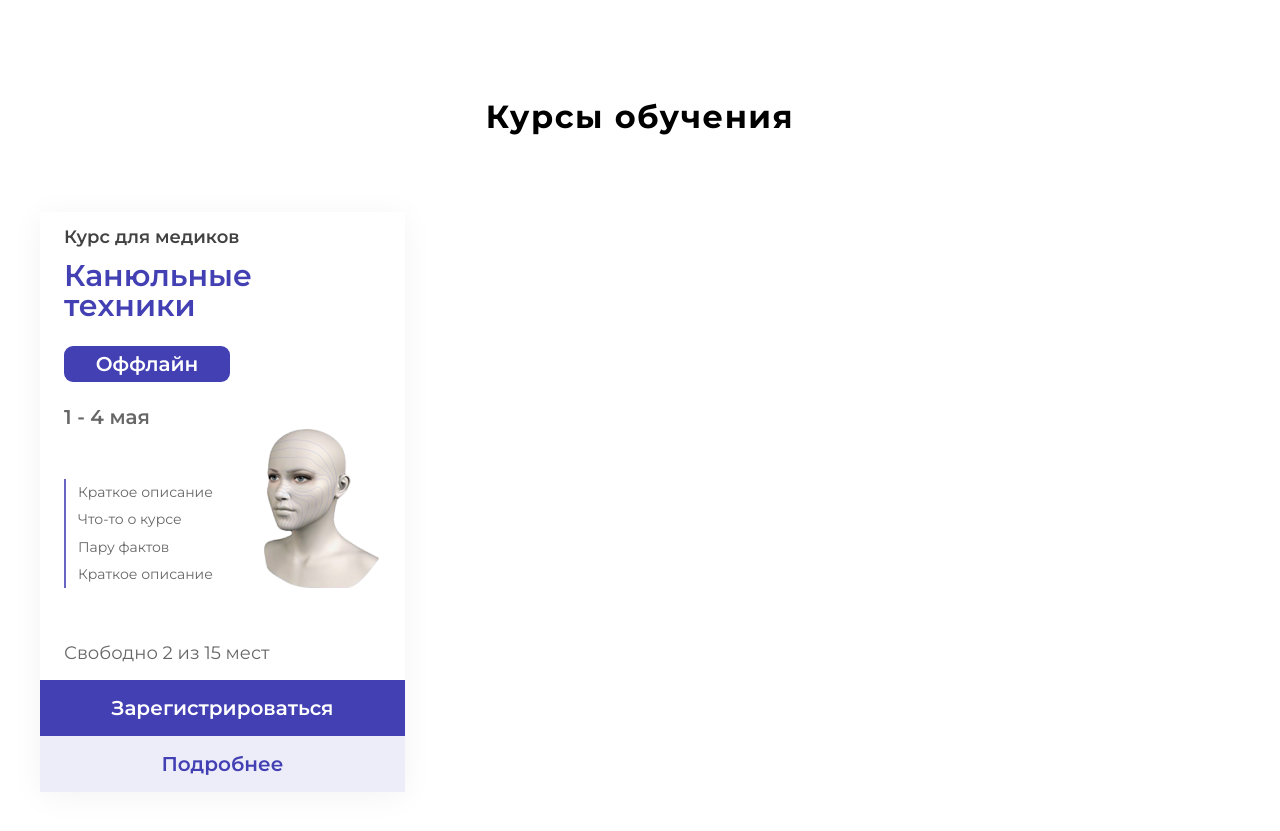
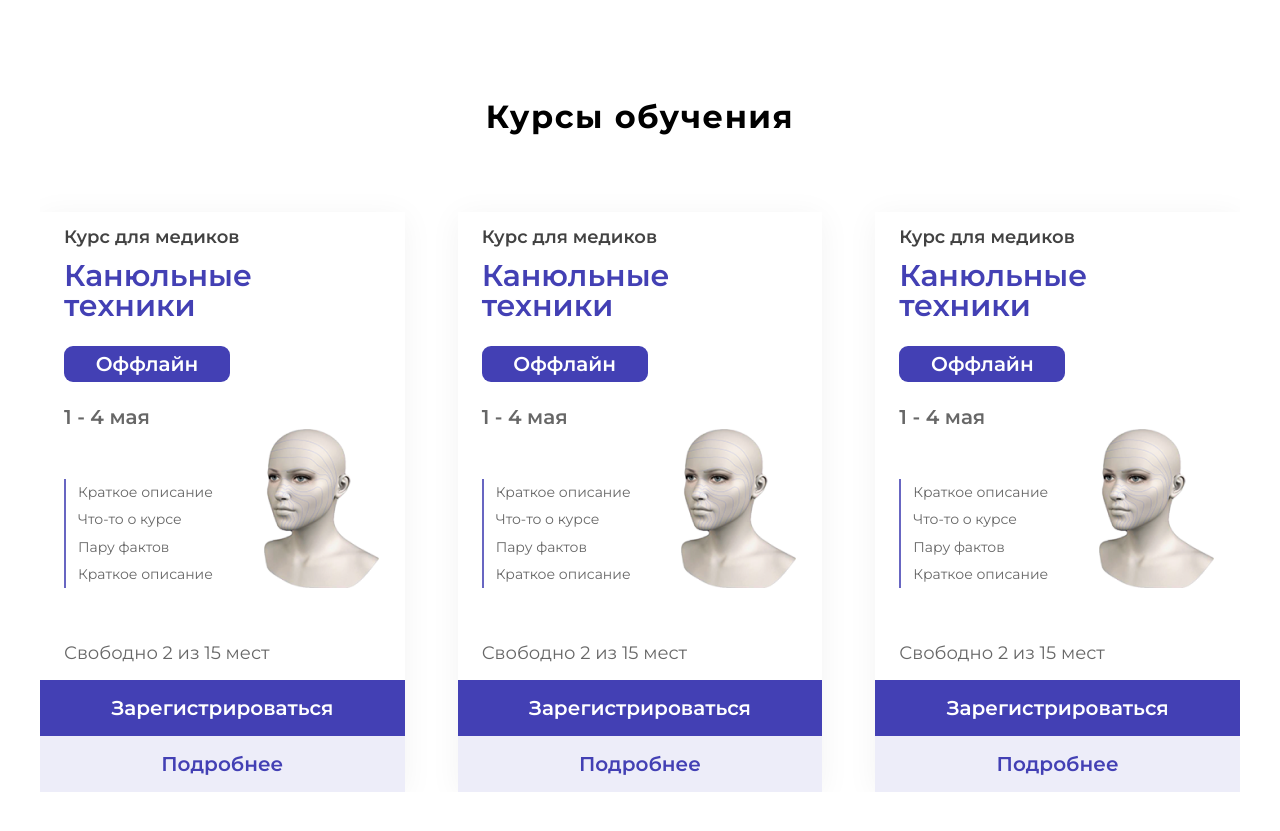
Before and after one commit to Andreeevna/valmari-layout, a website built with Vite: page index.html in a window 1280 px wide. Shown: the part 1040-1871 px from the top of the page. Built offline with nearby package versions, Linux system fonts and the light colour scheme.

Commit message:
add swiper slider in courses

```diff
--- a/assets/styles/main/main.css
+++ b/assets/styles/main/main.css
@@ -181,6 +181,7 @@
 
 .card-rainbow-slider {
 	padding-top: 77px;
+	overflow: hidden;
 }
 
 .swiper-slide {
--- a/index.html
+++ b/index.html
@@ -11,6 +11,8 @@
   <link rel="stylesheet" href="./assets/styles/main/main.css">
 
   <script type="module" src="/main.js" defer></script>
+  <script type="module" src="./js/slider.js" defer></script>
+
 </head>
 
 <body>
@@ -140,6 +142,66 @@
                 <a href="#" class="courses-card__link">Подробнее</a>
               </div>
             </div>
+            <div class="swiper-slide">
+              <div class="courses-card">
+                <div class="courses-card__container">
+                  <span class="courses-card__for">Курс для медиков</span>
+                  <h3 class="courses-card__title">Канюльные <br> техники</h3>
+                  <button class="courses-card__action">Оффлайн</button>
+                  <span class="courses-card__date">1 - 4 мая</span>
+                  <div class="courses-card__desc">
+                    <p>Краткое описание
+                      Что-то о курсе
+                      Пару фактов
+                      Краткое описание</p>
+                    <img src="./assets/images/employees/courses-item.png" alt="Человек">
+                  </div>
+                  <span class="courses-card__places">Свободно 2 из 15 мест</span>
+                </div>
+                <button class="courses-card__reg">Зарегистрироваться</button>
+                <a href="#" class="courses-card__link">Подробнее</a>
+              </div>
+            </div>
+            <div class="swiper-slide">
+              <div class="courses-card">
+                <div class="courses-card__container">
+                  <span class="courses-card__for">Курс для медиков</span>
+                  <h3 class="courses-card__title">Канюльные <br> техники</h3>
+                  <button class="courses-card__action">Оффлайн</button>
+                  <span class="courses-card__date">1 - 4 мая</span>
+                  <div class="courses-card__desc">
+                    <p>Краткое описание
+                      Что-то о курсе
+                      Пару фактов
+                      Краткое описание</p>
+                    <img src="./assets/images/employees/courses-item.png" alt="Человек">
+                  </div>
+                  <span class="courses-card__places">Свободно 2 из 15 мест</span>
+                </div>
+                <button class="courses-card__reg">Зарегистрироваться</button>
+                <a href="#" class="courses-card__link">Подробнее</a>
+              </div>
+            </div>
+            <div class="swiper-slide">
+              <div class="courses-card">
+                <div class="courses-card__container">
+                  <span class="courses-card__for">Курс для медиков</span>
+                  <h3 class="courses-card__title">Канюльные <br> техники</h3>
+                  <button class="courses-card__action">Оффлайн</button>
+                  <span class="courses-card__date">1 - 4 мая</span>
+                  <div class="courses-card__desc">
+                    <p>Краткое описание
+                      Что-то о курсе
+                      Пару фактов
+                      Краткое описание</p>
+                    <img src="./assets/images/employees/courses-item.png" alt="Человек">
+                  </div>
+                  <span class="courses-card__places">Свободно 2 из 15 мест</span>
+                </div>
+                <button class="courses-card__reg">Зарегистрироваться</button>
+                <a href="#" class="courses-card__link">Подробнее</a>
+              </div>
+            </div>
           </div>
         </div>
 
--- /dev/null
+++ b/js/slider.js
@@ -0,0 +1,15 @@
+import Swiper from 'swiper'
+import 'swiper/css'
+
+const swiper = new Swiper('.card-rainbow-slider', {
+	observer: true,
+	observeParents: true,
+	slidesPerView: 3,
+	spaceBetween: 53,
+
+	navigation: {
+		nextEl: '.btn-next',
+		prevEl: '.btn-prev',
+	},
+})
+console.log(swiper)
--- a/package.json
+++ b/package.json
@@ -10,5 +10,8 @@
   },
   "devDependencies": {
     "vite": "^5.4.1"
+  },
+  "dependencies": {
+    "swiper": "^11.1.12"
   }
 }
```
Also changed, not shown: 1 other file.
